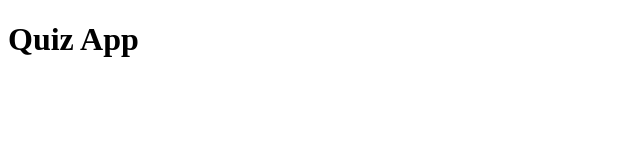
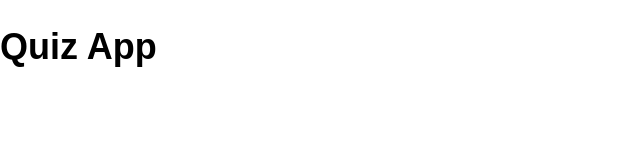
Before and after one commit to badabam/quiz-app, a website: page index.html in a window 1280 px wide. Shown: the whole page, without its empty margins (0-640 px from the left). Drawn offline with Linux system fonts and the light colour scheme.

```diff
--- a/index.html
+++ b/index.html
@@ -4,6 +4,7 @@
     <meta charset="UTF-8" />
     <meta name="viewport" content="width=device-width, initial-scale=1.0" />
     <title>Quiz App</title>
+    <link rel="stylesheet" href="styles/index.css" />
   </head>
   <body>
     <h1>Quiz App</h1>
--- /dev/null
+++ b/styles/_base.css
@@ -0,0 +1,21 @@
+* {
+  box-sizing: border-box;
+}
+
+body {
+  font-family: sans-serif;
+  font-size: 112.5%;
+  line-height: 1.5;
+  margin: 0;
+}
+
+h1,
+h2,
+h3 {
+  line-height: 1.3;
+}
+
+input,
+button {
+  font-size: 1em;
+}
--- /dev/null
+++ b/styles/index.css
@@ -0,0 +1 @@
+@import '_base.css';
```
Also changed, not shown: package.json (+5 -2 lines), 2 other files.
